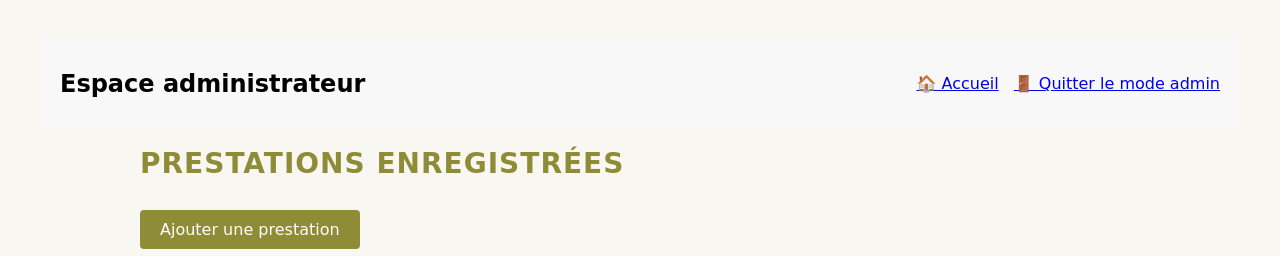
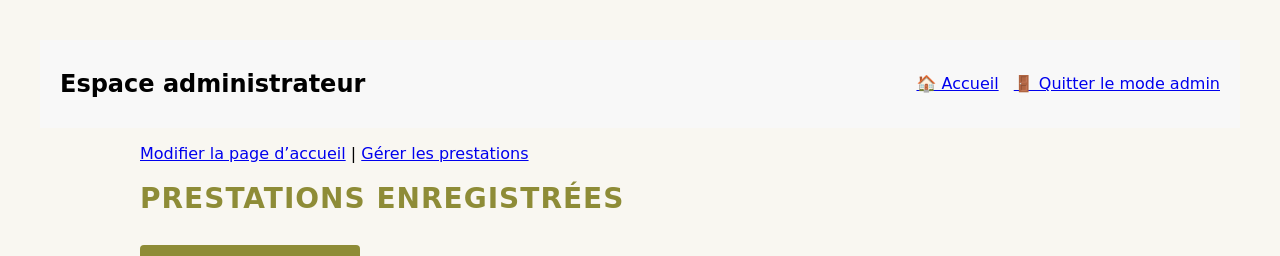
Before and after one commit to ethansoucher17/Metisse-Cook, a Flask app: page /admin/prestations in a window 1280 px wide. Shown: the top 256 px of the page. Run offline with Flask 3, Linux system fonts and the light colour scheme; the visitor is signed in with stand-in values (Sample User, id 1); data that the repository does not hold is empty; some web fonts are replaced.

Commit message:
ajout boutons de modif

```diff
--- a/backend/templates/admin_prestations.html
+++ b/backend/templates/admin_prestations.html
@@ -94,6 +94,11 @@
           {% endif %}
         {% endwith %}
 
+        <p>
+            <a href="{{ url_for('admin_accueil') }}">Modifier la page d’accueil</a> |
+            <a href="{{ url_for('admin_prestations') }}">Gérer les prestations</a>
+        </p>
+
         <h1>Prestations enregistrées</h1>
         <a href="/admin/prestations/ajouter" class="btn-ajouter">Ajouter une prestation</a>
         <table>
```
